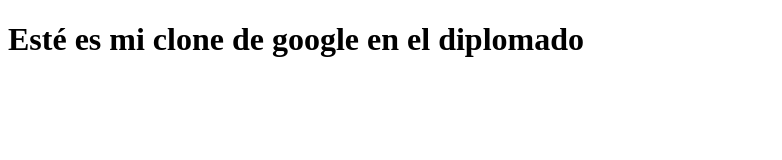
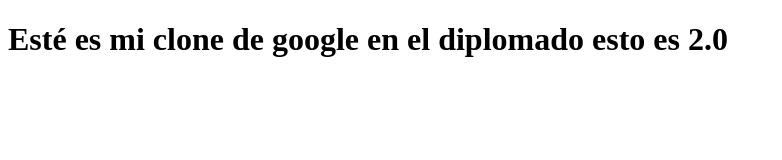
Before and after one commit to AlexanderPeraltaL/clone_google, a plain HTML site: page index.html in a window 1280 px wide. Shown: the whole page, without its empty margins (0-782 px from the left). Drawn offline with Linux system fonts and the light colour scheme.

Commit message:
Update index.html

```diff
--- a/index.html
+++ b/index.html
@@ -5,7 +5,7 @@
         <meta name="viewport" content="width=device-width, initial-scale=1.0">
         <title>Clone Google</title>
     </head>
-    <H1> Esté es mi clone de google en el diplomado </H1>
+    <H1> Esté es mi clone de google en el diplomado esto es 2.0 </H1>
     <body>
 
     </body>
```
